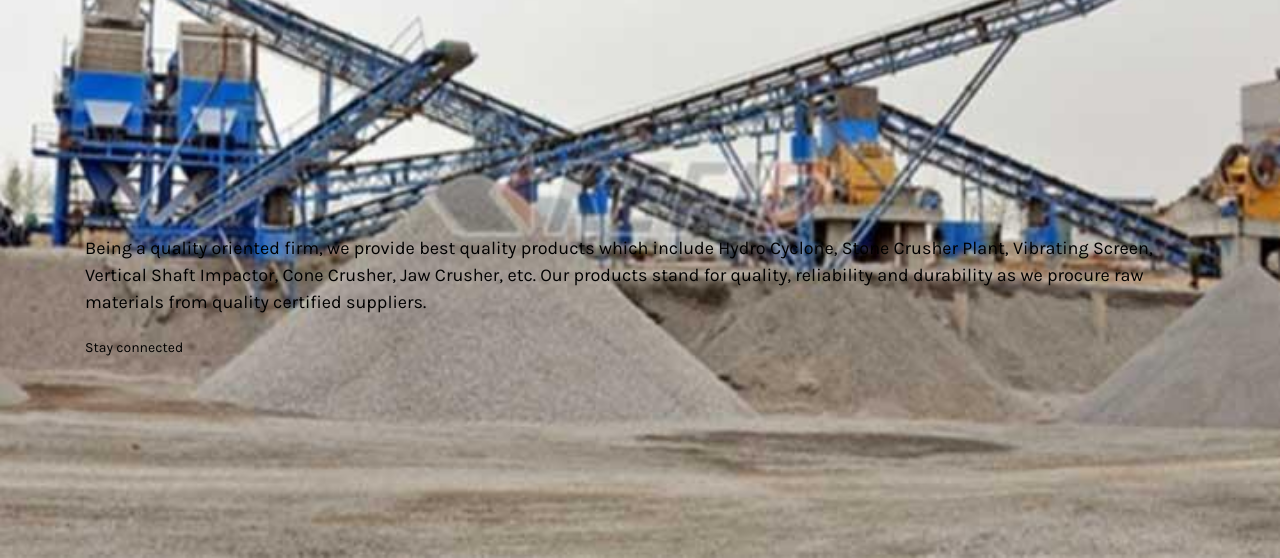
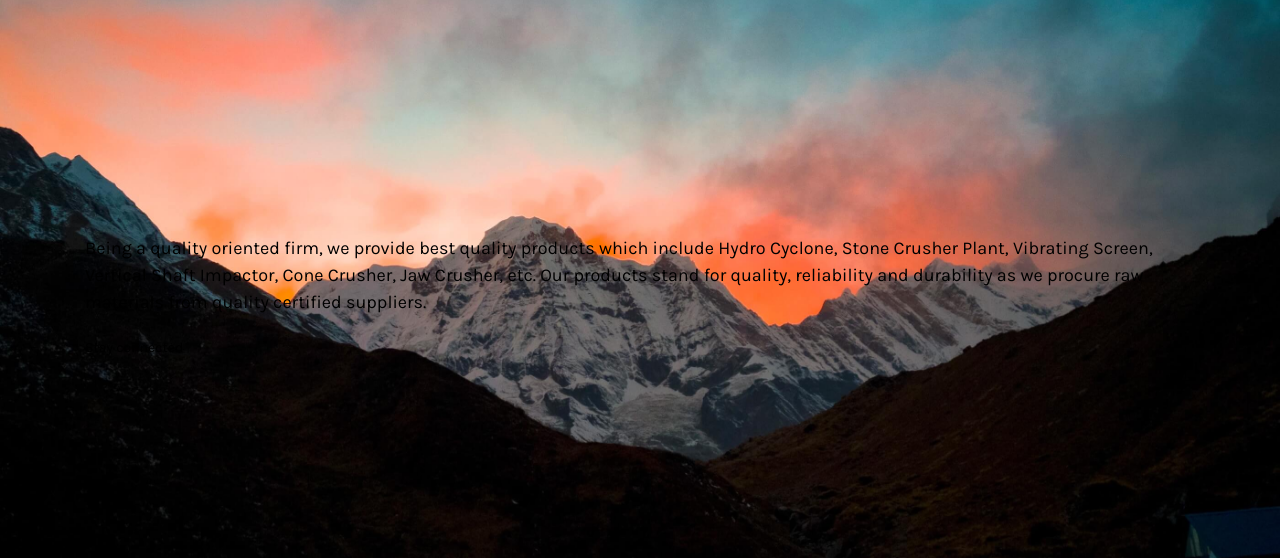
Before and after one commit to aharshadeep/goae, a plain HTML site: page index.html in a window 1280 px wide. Shown: the part 242-800 px from the top of the page. Drawn offline with nearby package versions, Linux system fonts and the light colour scheme.

Commit message:
Update bd-coming-soon.css

```diff
--- a/assets/css/bd-coming-soon.css
+++ b/assets/css/bd-coming-soon.css
@@ -1,6 +1,6 @@
 body {
   font-family: 'Karla', sans-serif;
-  background-image: url("../images/default.jpg");
+  background-image: url("../images/bg.jpg");
   background-size: cover;
   background-repeat: no-repeat;
   background-position: center;
```
